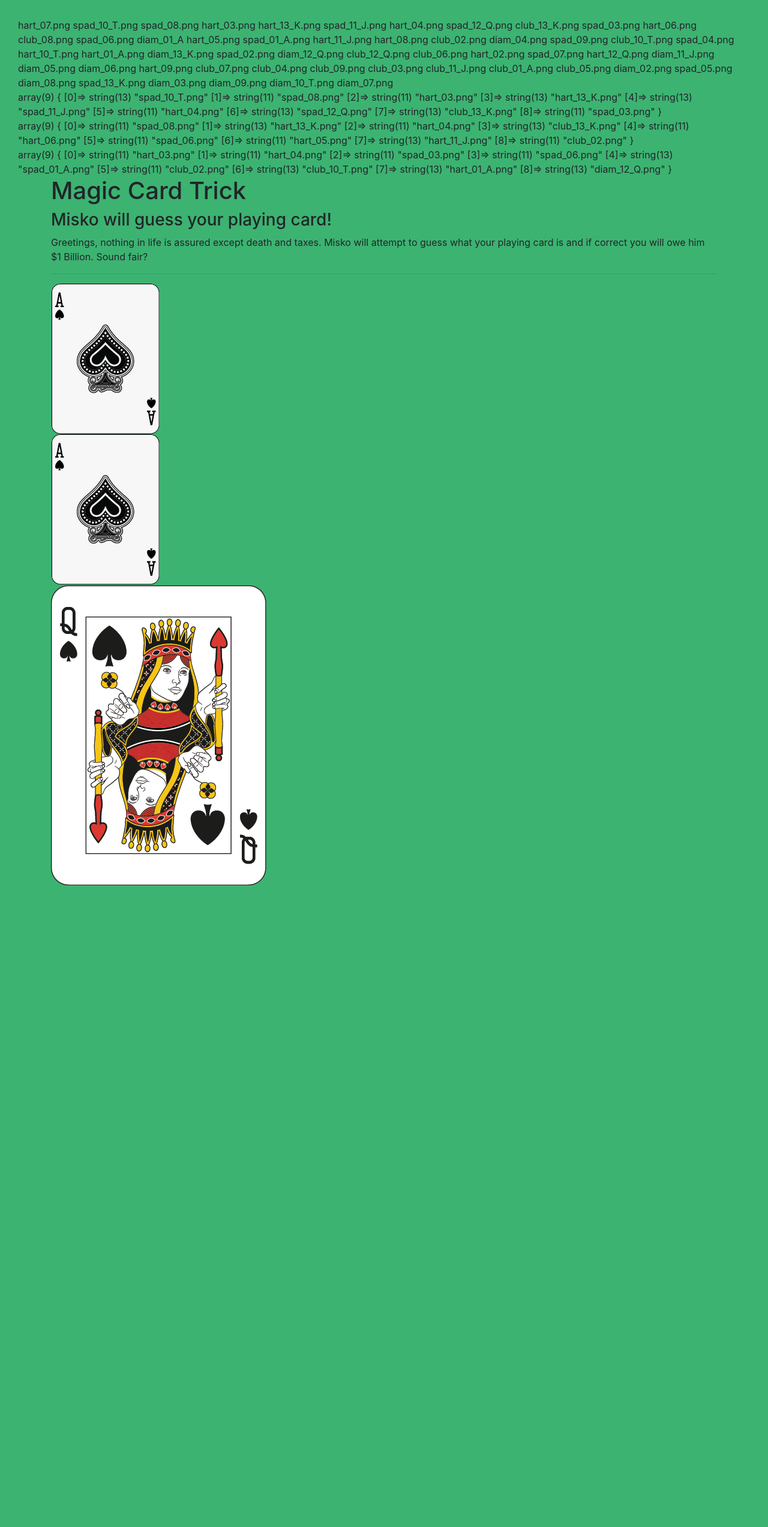
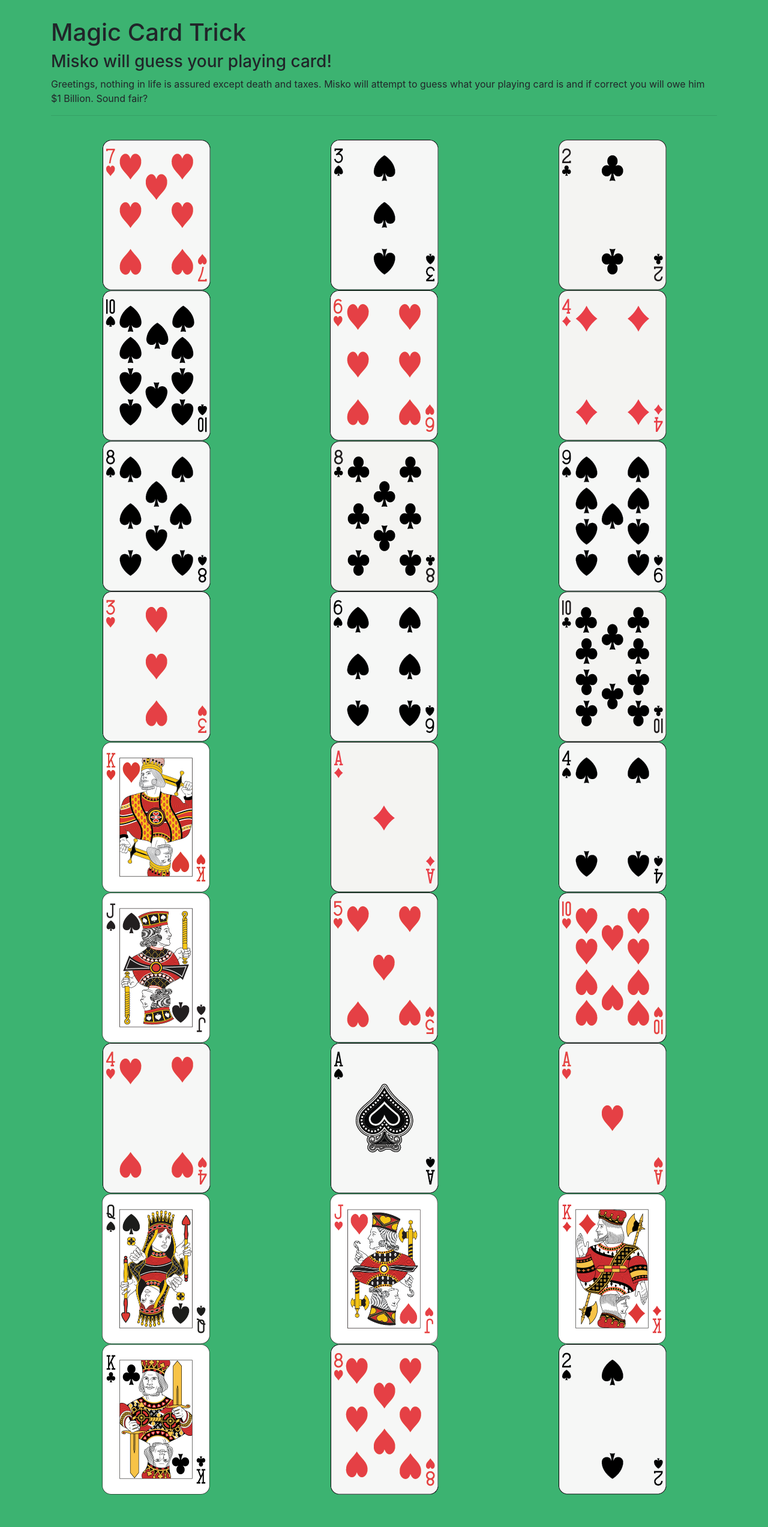
Before and after one commit to m-valent/dgl123-final-assign-m-valent, a PHP site: page / in a window 1280 px wide. Shown: the whole page at 60% size. Before the commit the page ends 1476 px from the top, so only its background shows below. Run offline with PHP 8.4, Linux system fonts and the light colour scheme; some libraries are stand-ins or nearby versions.

Commit message:
Basic setup of cards

```diff
--- a/css/styles.css
+++ b/css/styles.css
@@ -14,3 +14,29 @@ body {
     margin: 30px;
     background-color: mediumseagreen;
 }
+
+img {
+    max-width: 80px;
+        max-height: 111px;
+}
+
+@media(min-width: 425px) {
+    img {
+        max-width: 110px;
+        max-height: 153px;
+    }
+  }
+
+  @media(min-width: 768px) {
+    img {
+        max-width: 181px;
+        max-height: 251px;
+    }
+  }
+
+  /* @media(min-width: 1024px) {
+    img {
+        max-width: 240px;
+        max-height: 333px;
+    }
+  } */
--- a/index.php
+++ b/index.php
@@ -17,43 +17,31 @@ Instructor: Brad Best
 $card_deck = [
   'club_01_A.png', 'club_02.png', 'club_03.png', 'club_04.png', 'club_05.png', 'club_06.png', 'club_07.png', 'club_08.png', 'club_09.png', 'club_10_T.png', 'club_11_J.png', 'club_12_Q.png', 'club_13_K.png',
 
-  'diam_01_A', 'diam_02.png', 'diam_03.png', 'diam_04.png', 'diam_05.png', 'diam_06.png', 'diam_07.png', 'diam_08.png', 'diam_09.png', 'diam_10_T.png', 'diam_11_J.png', 'diam_12_Q.png', 'diam_13_K.png',
+  'diam_01_A.png', 'diam_02.png', 'diam_03.png', 'diam_04.png', 'diam_05.png', 'diam_06.png', 'diam_07.png', 'diam_08.png', 'diam_09.png', 'diam_10_T.png', 'diam_11_J.png', 'diam_12_Q.png', 'diam_13_K.png',
 
   'hart_01_A.png', 'hart_02.png', 'hart_03.png', 'hart_04.png', 'hart_05.png', 'hart_06.png', 'hart_07.png', 'hart_08.png', 'hart_09.png', 'hart_10_T.png', 'hart_11_J.png', 'hart_12_Q.png', 'hart_13_K.png',
 
   'spad_01_A.png', 'spad_02.png', 'spad_03.png', 'spad_04.png', 'spad_05.png', 'spad_06.png', 'spad_07.png', 'spad_08.png', 'spad_09.png', 'spad_10_T.png', 'spad_11_J.png', 'spad_12_Q.png', 'spad_13_K.png'
 ];
 
-$numbers = range(1, 9);
+$dealCards = true; // to be used to trigger shuffling deck
+$cardPath = 'images/cards/';
+
+$numbers = range(0, 8); // number of cards in column
 $cardColumn1 = array(); // will be column of cards
 $cardColumn2 = array();
 $cardColumn3 = array();
 
-
-shuffle($card_deck);
-foreach ($card_deck as $shuffled) {
-    echo "$shuffled ";
+if ($dealCards) {
+shuffle($card_deck); // shuffles the deck of cards
 }
 
-echo '<br>';
-
+// this places cards into card columns from shuffled deck
 foreach ($numbers as $card) {
   $cardColumn1[] = $card_deck[$card];
-  $cardColumn2[] = $card_deck[$card * 2];
-  $cardColumn3[] = $card_deck[$card * 3];
+  $cardColumn2[] = $card_deck[$card + 9];
+  $cardColumn3[] = $card_deck[$card + 18];
 }
-
-var_dump($cardColumn1);
-
-echo '<br>';
-
-var_dump($cardColumn2);
-
-echo '<br>';
-
-var_dump($cardColumn3);
-
-echo '<br>';
 
 ?>
 
@@ -62,22 +50,19 @@ echo '<br>';
   <meta http-equiv="X-UA-Compatible" content="IE=edge">
   <meta name="viewport" content="width=device-width, initial-scale=1.0">
 
-    <link
-      rel="shortcut icon"
-      href="images/cards/joker_red.png"
-      type="image/x-icon"
-    /> <!-- intention is to alter the image at end of trick -->
+  <link rel="shortcut icon" href="images/cards/joker_red.png" type="image/x-icon" /> <!-- intention is to alter the image at end of trick -->
 
   <link rel="stylesheet" href="css/bootstrap.min.css" />
   <link rel="stylesheet" href="css/styles.css" />
 
   <title>Your Card by Misko Valent</title>
 </head>
+
 <body>
   <div class="container">
     <h1>Magic Card Trick</h1>
     <h3>Misko will guess your playing card!</h3>
-      <p>Greetings, nothing in life is assured except death and taxes.  Misko will attempt to guess what your playing card is and if correct you will owe him $1 Billion. Sound fair?</p>
+    <p>Greetings, nothing in life is assured except death and taxes. Misko will attempt to guess what your playing card is and if correct you will owe him $1 Billion. Sound fair?</p>
 
     <!-- <h3>Instructions:</h3>
       <ol>
@@ -89,25 +74,41 @@ echo '<br>';
       </ol> -->
     <hr>
   </div>
-  <div class="container">
-  <?php
-
-$randomCard01 = rand(0, 51);
-$card01 = 'images/cards/' . $card_deck[$randomCard01];
-// echo $card01;
-
-echo "<img src='" . $card01 . "'>";
-
-?>
-<br>
-
-
-
-<img src="<? echo $card01; ?>"> <!-- not sure why this is not working -->
+  <div class="tableTop container">
 
     <br>
 
-<img src="images/cards/spad_12_Q.png" alt="">
+    <div class="row">
+
+      <div class="col text-center">
+        <?php
+        for ($i = 0; $i < 9; $i++) {
+          echo "<img src='" . $cardPath . $cardColumn1[$i] . "'>";
+        }
+        ?>
+      </div>
+
+      <div class="col text-center">
+        <?php
+        for ($i = 0; $i < 9; $i++) {
+          echo "<img src='" . $cardPath . $cardColumn2[$i] . "'>";
+        }
+        ?>
+      </div>
+
+      <div class="col text-center">
+        <?php
+        for ($i = 0; $i < 9; $i++) {
+          echo "<img src='" . $cardPath . $cardColumn3[$i] . "'>";
+        }
+        ?>
+      </div>
+
+    </div> <!-- row end -->
+
+
+    <br>
+
   </div>
 
   <script src="https://code.jquery.com/jquery-3.0.0.min.js"></script>
@@ -116,4 +117,5 @@ echo "<img src='" . $card01 . "'>";
   <!-- in case I feel to style the page,
         if need be bootstrap 4.6 is something I am used to -->
 </body>
+
 </html>
```
Also changed, not shown: spare-code.php (added, +15 -0 lines), images/cards/hart_01_A.png (renamed from images/cards/hart_01__A.png). Lines whose indentation alone changed are shown as unchanged.
